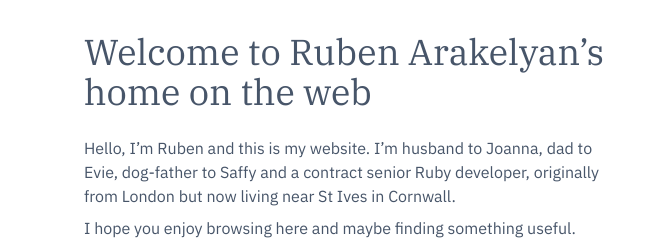
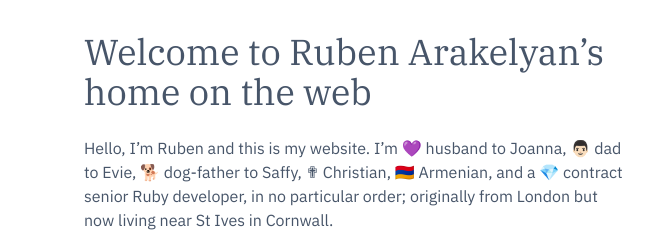
Before and after one commit to rubenarakelyan/wackomenace.co.uk, an Astro site: page / in a window 1280 px wide. Shown: the top 245 px of the page, 388-1041 px from the left. Built offline with nearby package versions, Linux system fonts and the light colour scheme; Astro itself is replaced by a stand-in of ours; some packages are replaced by stand-ins of ours.

Commit message:
Update index page

```diff
--- a/src/pages/index.astro
+++ b/src/pages/index.astro
@@ -10,7 +10,7 @@ const blog = await getCollection("blog");
 <Layout title="Ruben Arakelyan’s home on the web" description="Welcome to Ruben Arakelyan’s home on the web">
 	<section class="mb-6">
 		<h1 class="text-4xl mb-6">Welcome to Ruben Arakelyan’s home on the web</h1>
-		<p class="mb-2">Hello, I’m Ruben and this is my website. I’m husband to Joanna, dad to Evie, dog-father to Saffy and a contract senior Ruby developer, originally from London but now living near St Ives in Cornwall.</p>
+		<p class="mb-2">Hello, I’m Ruben and this is my website. I’m 💜 husband to Joanna, 👨🏻 dad to Evie, 🐕 dog-father to Saffy, ✟ Christian, 🇦🇲 Armenian, and a 💎 contract senior Ruby developer, in no particular order; originally from London but now living near St Ives in Cornwall.</p>
 		<p class="mb-2">I hope you enjoy browsing here and maybe finding something useful.</p>
 		<p>Want to chat? <a href="/contact">Hit me up!</a></p>
 	</section>
```
